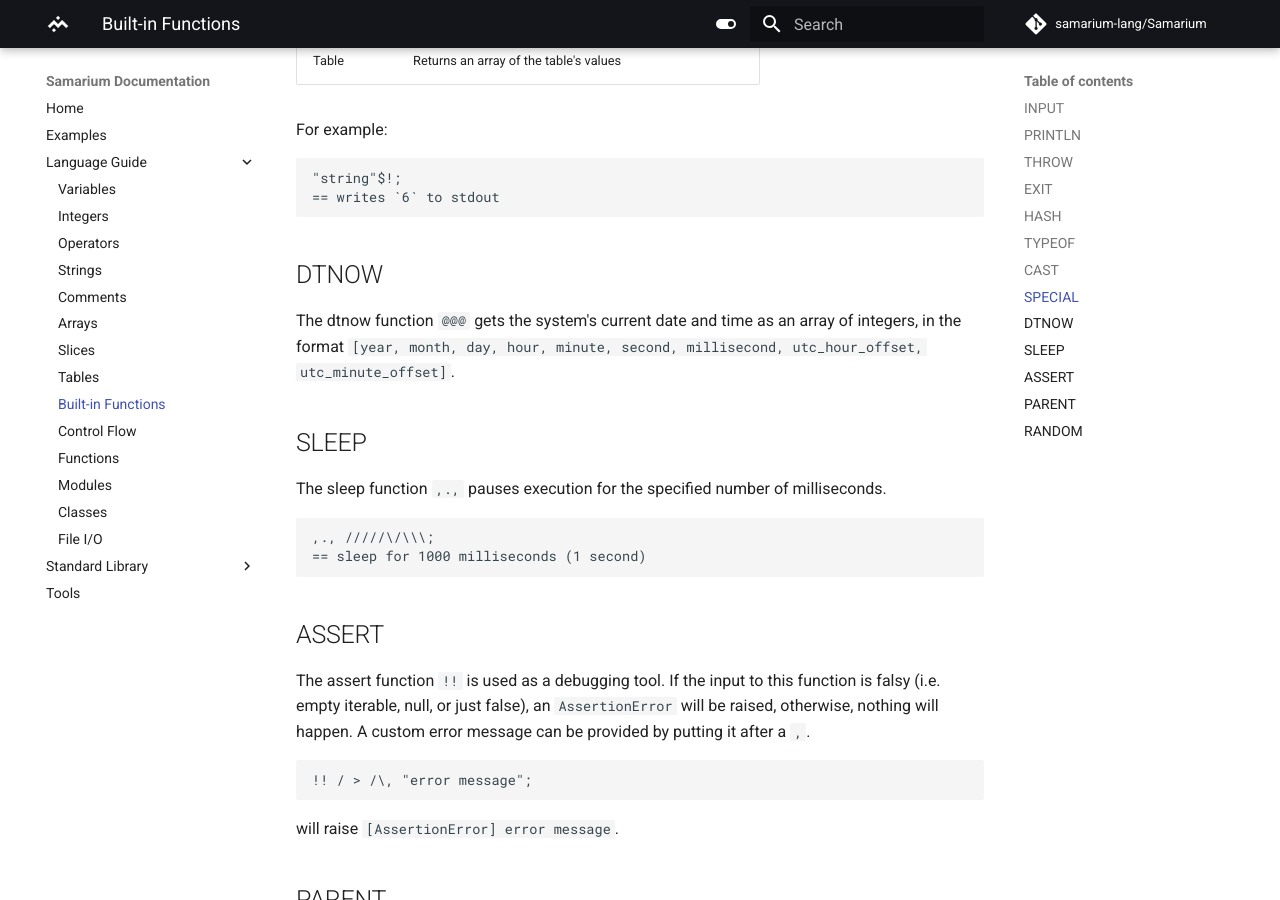
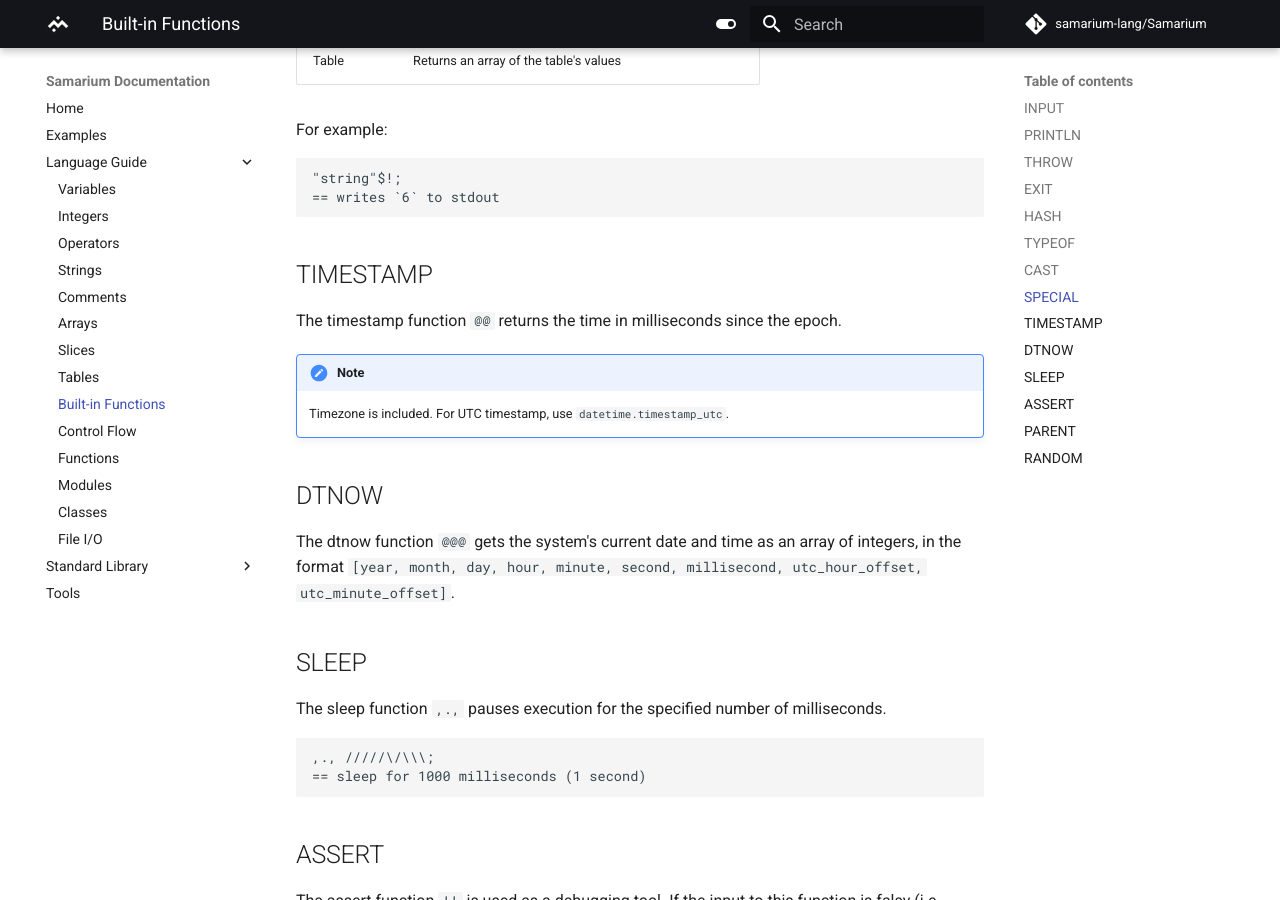
Before and after one commit to samarium-lang/Samarium, an MkDocs documentation site: the page built from docs/builtins.md, in a window 1280 px wide and 900 px high, scrolled down 2256 px. Built offline with MkDocs 1.6.1 and Material for MkDocs 9.7.7, drawn with Linux system fonts in a browser that asks for light colours; comment, search, counter and statistics services are not loaded.

Commit message:
(docs) Added Unix timestamp

````diff
--- a/docs/builtins.md
+++ b/docs/builtins.md
@@ -92,6 +92,13 @@ For example:
 == writes `6` to stdout
 ```
 
+## TIMESTAMP
+
+The timestamp function `@@` returns the time in milliseconds since the epoch.
+
+!!! note
+    Timezone is included. For UTC timestamp, use `datetime.timestamp_utc`.
+
 ## DTNOW
 
 The dtnow function `@@@` gets the system's current date and time as an array of integers, in the format `[year, month, day, hour, minute, second, millisecond, utc_hour_offset, utc_minute_offset]`.
````
